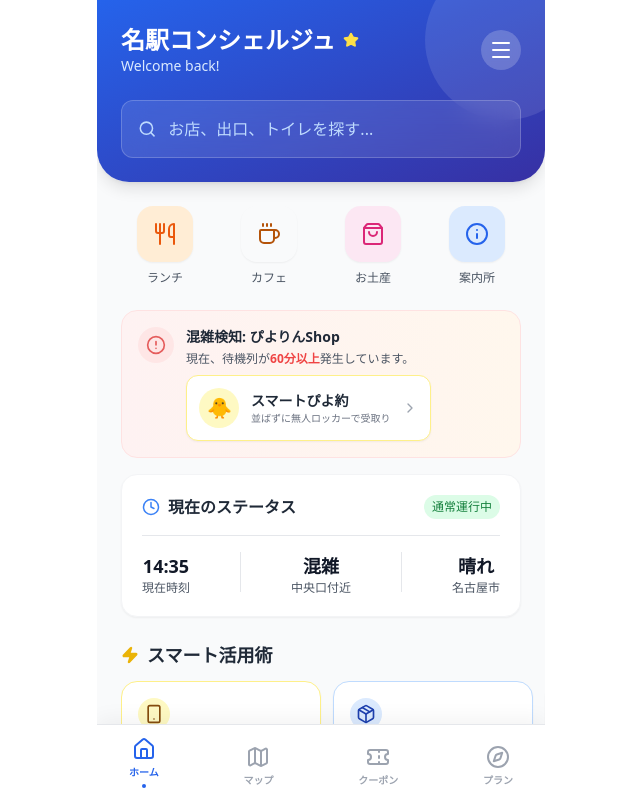
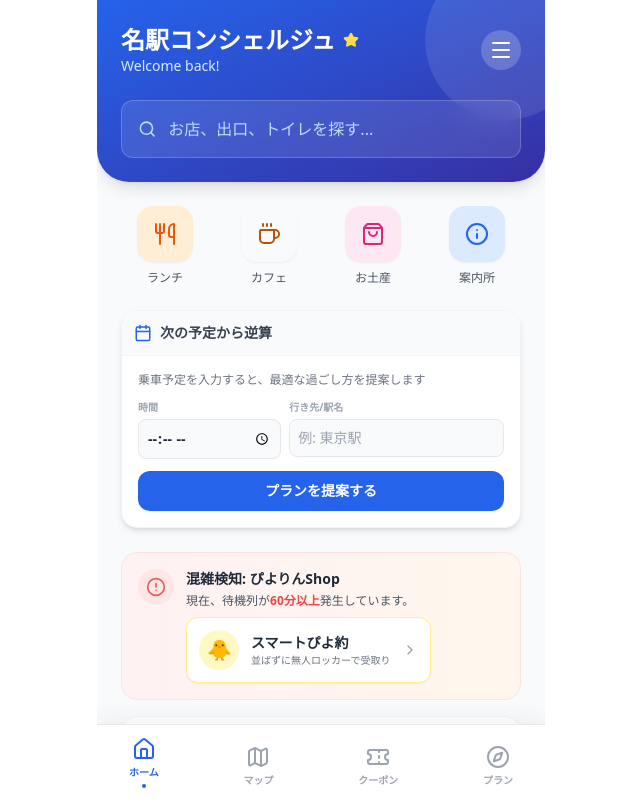
Before and after one commit to hayashunkus/sbmane2, a React (Vite) app: page / in a window 1280 px wide. Shown: the whole page, without its empty margins (319-959 px from the left). Built offline with nearby package versions, Linux system fonts and the light colour scheme.

Commit message:
予定追加で最適化

```diff
--- a/src/App.jsx
+++ b/src/App.jsx
@@ -20,7 +20,9 @@ import {
   Package,
   Zap,
   AlertCircle,
-  TrainFront
+  TrainFront,
+  Calendar,
+  ArrowRight
 } from 'lucide-react';
 
 /**
@@ -157,6 +159,39 @@ export default function App() {
   const [activeTab, setActiveTab] = useState('home');
   const [showBeaconDemo, setShowBeaconDemo] = useState(false);
   const [currentFloor, setCurrentFloor] = useState('1F');
+  // 新機能: スケジュール最適化用のステート
+  const [targetTime, setTargetTime] = useState('');
+  const [targetStation, setTargetStation] = useState('');
+  const [optimizationResult, setOptimizationResult] = useState(null);
+
+  // スケジュール最適化計算（デモ用ロジック）
+  const calculateOptimizedPlan = () => {
+    if (!targetTime) return;
+
+    // 現在時刻を14:35と仮定
+    const currentTimeStr = "14:35";
+
+    // 入力された時間をパース
+    const [targetHour, targetMin] = targetTime.split(':').map(Number);
+
+    // 改札までの移動時間を15分と仮定し、リミット時間を算出
+    let limitHour = targetHour;
+    let limitMin = targetMin - 15;
+    if (limitMin < 0) {
+      limitMin += 60;
+      limitHour -= 1;
+    }
+    const limitTimeStr = `${String(limitHour).padStart(2, '0')}:${String(limitMin).padStart(2, '0')}`;
+
+    // 結果をセット
+    setOptimizationResult({
+      limitTime: limitTimeStr,
+      station: targetStation || '目的地',
+      departureTime: targetTime,
+      remainingMinutes: 45, // デモ用に「あと45分」と仮定
+      recommendation: "45分あれば、高島屋のデパ地下でお土産選びが最適です！"
+    });
+  };
 
   // 擬似的なビーコン検知デモ
   const triggerBeaconDemo = () => {
@@ -210,6 +245,99 @@ export default function App() {
                 </div>
               ))}
             </div>
+            {/* ▼▼▼ ここから追加（次の予定から逆算セクション） ▼▼▼ */}
+            <div className="px-6">
+              <div className="bg-white rounded-2xl shadow-md border border-gray-100 overflow-hidden">
+                <div className="bg-gray-50 p-3 border-b border-gray-100 flex items-center gap-2">
+                  <Calendar size={18} className="text-blue-600" />
+                  <h3 className="text-sm font-bold text-gray-700">次の予定から逆算</h3>
+                </div>
+
+                {!optimizationResult ? (
+                  <div className="p-4">
+                    <p className="text-xs text-gray-500 mb-3">乗車予定を入力すると、最適な過ごし方を提案します</p>
+                    <div className="flex gap-2 mb-3">
+                      <div className="flex-1">
+                        <label className="text-[10px] font-bold text-gray-400 block mb-1">時間</label>
+                        <input
+                          type="time"
+                          value={targetTime}
+                          onChange={(e) => setTargetTime(e.target.value)}
+                          className="w-full bg-gray-50 border border-gray-200 rounded-lg p-2 text-sm font-bold text-gray-800 focus:outline-none focus:border-blue-500"
+                        />
+                      </div>
+                      <div className="flex-[1.5]">
+                        <label className="text-[10px] font-bold text-gray-400 block mb-1">行き先/駅名</label>
+                        <input
+                          type="text"
+                          placeholder="例: 東京駅"
+                          value={targetStation}
+                          onChange={(e) => setTargetStation(e.target.value)}
+                          className="w-full bg-gray-50 border border-gray-200 rounded-lg p-2 text-sm text-gray-800 focus:outline-none focus:border-blue-500"
+                        />
+                      </div>
+                    </div>
+                    <button
+                      onClick={calculateOptimizedPlan}
+                      className="w-full bg-blue-600 text-white font-bold py-2.5 rounded-xl text-sm shadow-sm active:scale-95 transition-transform"
+                    >
+                      プランを提案する
+                    </button>
+                  </div>
+                ) : (
+                  <div className="p-0">
+                    <div className="p-4 bg-gradient-to-r from-blue-50 to-indigo-50 relative">
+                      {/* Ticket-like view */}
+                      <div className="flex items-center justify-between text-blue-900 mb-4">
+                        <div className="text-center">
+                          <p className="text-[10px] text-blue-400 font-bold mb-1">NOW</p>
+                          <p className="text-xl font-bold leading-none">14:35</p>
+                        </div>
+                        <div className="flex-1 px-4 flex flex-col items-center">
+                          <div className="text-[10px] font-bold bg-white/80 px-2 py-0.5 rounded-full text-blue-600 mb-1 shadow-sm">
+                            残り {optimizationResult.remainingMinutes}分
+                          </div>
+                          <div className="w-full h-1 bg-blue-200 rounded-full relative">
+                            <div className="absolute right-0 top-1/2 -translate-y-1/2 w-2 h-2 bg-blue-500 rounded-full"></div>
+                          </div>
+                          <p className="text-[10px] text-blue-400 mt-1">移動 15分</p>
+                        </div>
+                        <div className="text-center">
+                          <p className="text-[10px] text-red-400 font-bold mb-1">LIMIT</p>
+                          <p className="text-xl font-bold leading-none text-red-500">{optimizationResult.limitTime}</p>
+                        </div>
+                      </div>
+
+                      <div className="bg-white p-3 rounded-xl shadow-sm border border-blue-100 flex items-start gap-3">
+                        <div className="bg-blue-100 p-2 rounded-lg text-blue-600 mt-1">
+                          <Compass size={20} />
+                        </div>
+                        <div>
+                          <p className="text-xs font-bold text-blue-600 mb-1">おすすめの過ごし方</p>
+                          <p className="text-sm font-bold text-gray-800 leading-snug">
+                            {optimizationResult.recommendation}
+                          </p>
+                        </div>
+                      </div>
+
+                      <div className="mt-3 flex justify-between items-center border-t border-blue-100/50 pt-2">
+                        <p className="text-xs text-blue-800 font-bold flex items-center gap-1">
+                          <TrainFront size={14} />
+                          {optimizationResult.departureTime}発 {optimizationResult.station}行
+                        </p>
+                        <button
+                          onClick={() => setOptimizationResult(null)}
+                          className="text-xs text-gray-400 underline"
+                        >
+                          リセット
+                        </button>
+                      </div>
+                    </div>
+                  </div>
+                )}
+              </div>
+            </div>
+            {/* ▲▲▲ ここまで追加 ▲▲▲ */}
 
             {/* Smart Alert & Recommendation (New Feature) */}
             <div className="px-6">
```
